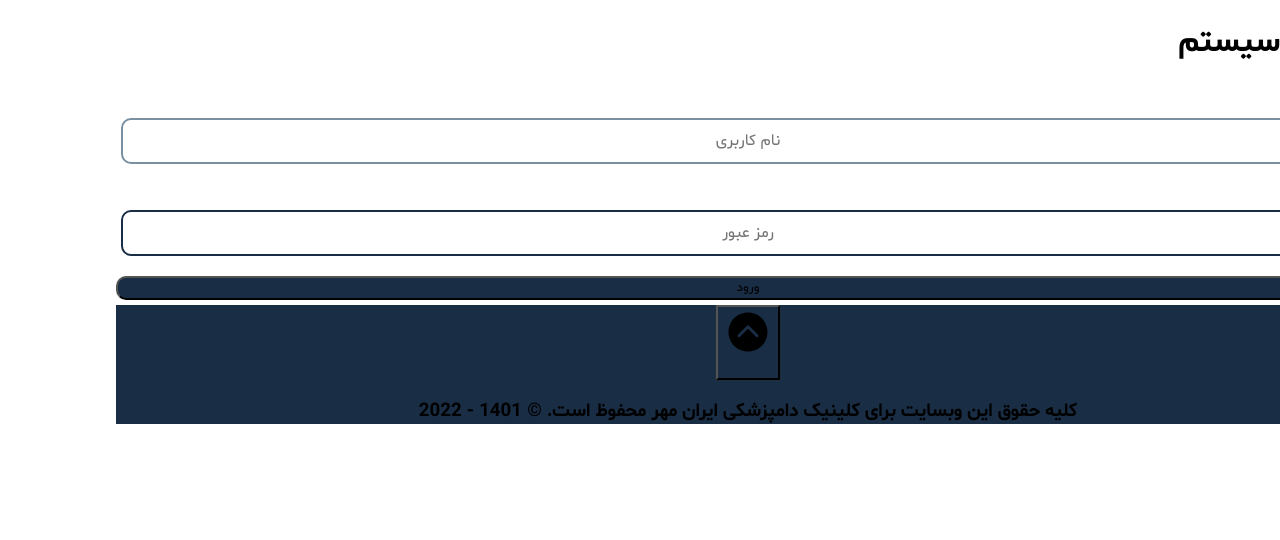
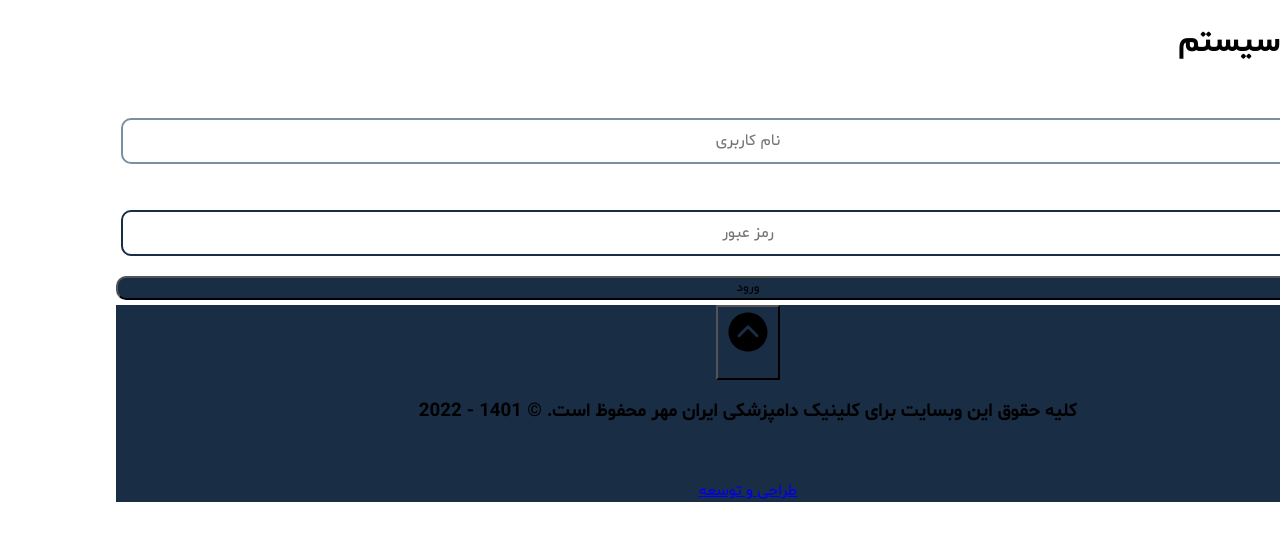
Before and after one commit to bparham76/iranmehr-react, a React (Create React App) app: page / in a window 1280 px wide. Shown: the top 540 px of the page. Built offline with nearby package versions, Linux system fonts and the light colour scheme.

Commit message:
header and footer information update

```diff
--- a/src/components/Footer.jsx
+++ b/src/components/Footer.jsx
@@ -4,23 +4,20 @@ import { IoChevronUpCircle } from 'react-icons/io5'
 function Footer() {
   return (
     <div className='footer w-full m-0 p-0 text-white text-center flex flex-col gap-0'>
-      {/* <div className='w-full flex m-0 p-5 justify-center items-center'>
-        <div className='w-full grid md:grid-cols-3 gap-4 p-0 my-5'>
-          <div className='p-2 md:p-5 lg:p-10'>first</div>
-          <div className='p-2 md:p-5 lg:p-10'>second</div>
-          <div className='p-2 md:p-5 lg:p-10'>third</div>
-        </div>
-      </div> */}
       <div className='w-full m-0 p-0 pt-10'>
         <button onClick={() => window.scrollTo(0, 0)}>
           <IoChevronUpCircle />
         </button>
       </div>
-      <div className='w-full flex justify-center items-center p-10 my-5'>
+      <div className='w-full flex justify-center items-center p-10 my-5 flex-col'>
         <h3>
           کلیه حقوق این وبسایت برای کلینیک دامپزشکی ایران مهر محفوظ است. &copy;
           1401 - 2022
         </h3>
+        <br />
+        <p style={{textDecoration: 'underline'}}>
+          <a href="https://wa.me/989117186757">طراحی و توسعه</a>
+        </p>
       </div>
     </div>
   )
```
